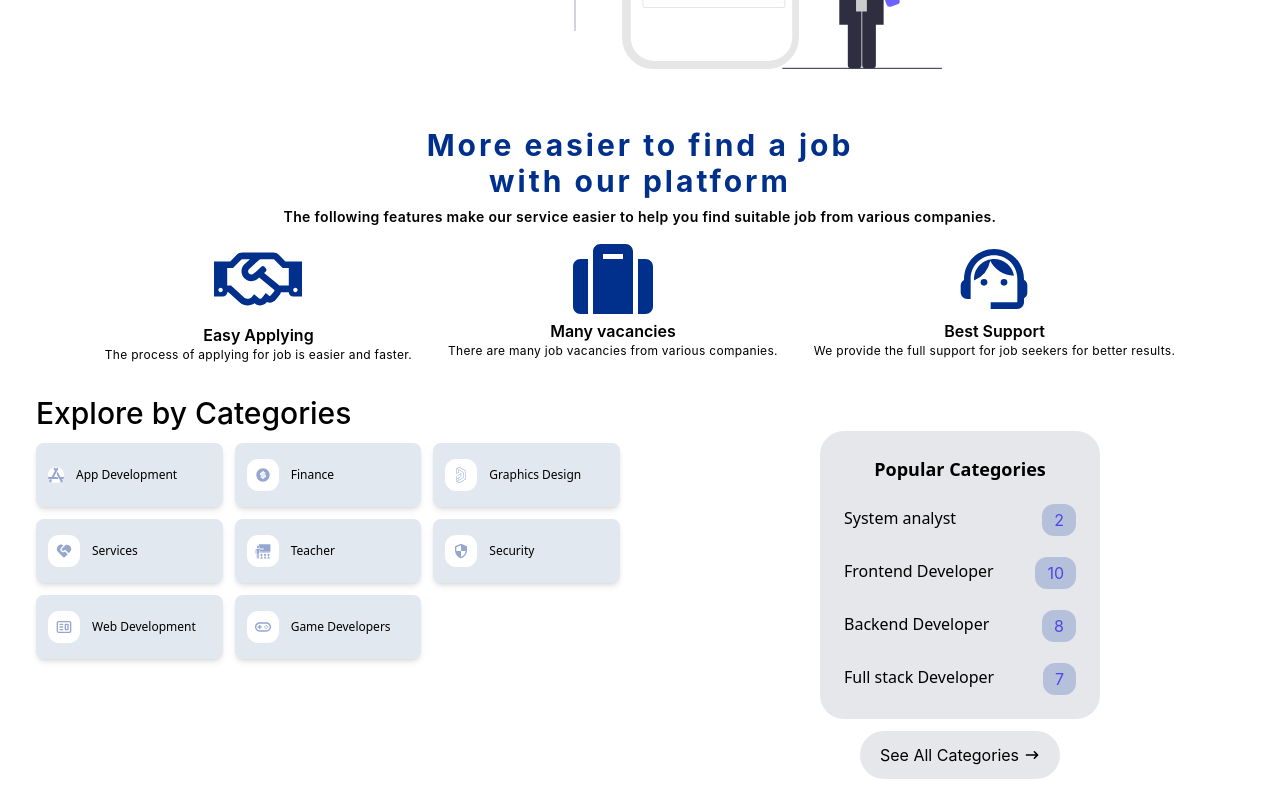
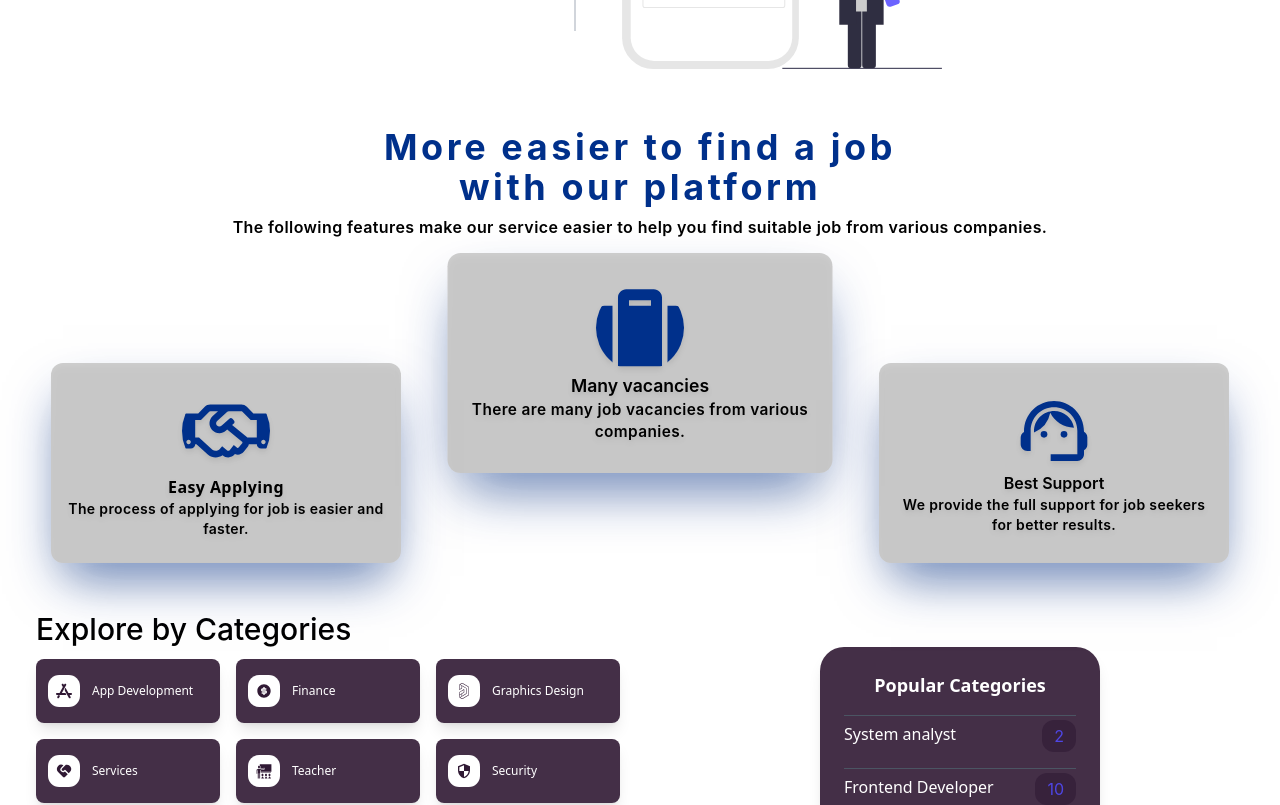
Before and after one commit to sachin-sapkota/online-job-portal, a Next.js app: page / in a window 1280 px wide. Shown: the part 1740-2545 px from the top of the page. Built offline with nearby package versions, Linux system fonts and the light colour scheme.

Commit message:
landing page

```diff
--- a/components/LandingPage.js
+++ b/components/LandingPage.js
@@ -100,44 +100,47 @@ const LandingPage = () => {
         </div>
       </section>
 
-      <div className="flex flex-col mx-2 mt-[3rem] select-none">
-        <div className="text-center font-bold  text-primary tracking-widest text-3xl">
+      <div className=" px-2 flex flex-col mx-2 mt-[3rem] select-none mb-[3rem]">
+        <div className="text-center font-bold  text-primary tracking-widest text-4xl">
           More easier to find a job
         </div>
-        <div className="text-center font-bold text-3xl tracking-widest text-primary ">
+        <div className="text-center font-bold text-4xl tracking-widest text-primary ">
           with our platform
         </div>
-        <div className="mt-2 tracking-wide  text-center px-7 text-sm font-semibold">
+        <div className="mt-2 tracking-wide  text-center px-7 text-md font-semibold mb-4">
           The following features make our service easier to help you find
           suitable job from various companies.
         </div>
-        <div className="flex sm:flex-row flex-col justify-center text-center items-center mt-2 gap-5 px-3">
-          <div className="flex flex-col items-center justify-center ">
+        <div className="flex gap-16 md:gap-10 lg:gap-16 md:flex-row flex-col justify-center text-center items-center md:items-start mt-2  px-3">
+          <div className="mt-0 md:mt-[100px] min-w-[230px] min-h-[180px] w-[350px] h-[200px] bg-black/20 shadow-primary/60  drop-shadow-md shadow-2xl   p-4 rounded-xl flex flex-col items-center justify-center ">
             <div>
-              <FaRegHandshake className="text-primary text-[5.5rem] dark:text-indigo-400 " />
+              <FaRegHandshake className="rounded-full overflow-hidden text-primary text-[5.5rem] dark:text-indigo-400 " />
             </div>
-            <span className="font-semibold">Easy Applying</span>
-            <span className="text-xs tracking-wide ">
+            <span className="font-bold font-sans tracking-wide ">
+              Easy Applying
+            </span>
+            <span className=" text-sm tracking-wide font-semibold ">
               The process of applying for job is easier and faster.
             </span>
           </div>
 
-          <div className="flex flex-col items-center justify-center px-4">
-            <div>
-              <FaSuitcase className=" text-[5rem] text-primary dark:text-indigo-400  " />
+          <div className="min-w-[230px] min-h-[180px] w-[350px] h-[200px] scale-100 md:scale-110 bg-black/20 shadow-primary/60  drop-shadow-md shadow-2xl   p-4 rounded-xl flex flex-col items-center justify-center ">
+            <div className="">
+              <FaSuitcase className=" rounded-full overflow-hidden  text-[5rem] text-primary dark:text-indigo-400  " />
             </div>
             <span className="font-semibold">Many vacancies</span>
-            <span className="text-xs tracking-wide ">
+            <span className=" text-sm tracking-wide font-semibold ">
               There are many job vacancies from various companies.
             </span>
           </div>
 
-          <div className="flex flex-col items-center justify-center ">
+          <div className="mt-0 md:mt-[100px] min-w-[230px] min-h-[180px] w-[350px] h-[200px] bg-black/20 shadow-primary/60  drop-shadow-md shadow-2xl   p-4 rounded-xl flex flex-col items-center justify-center ">
+            {' '}
             <div>
-              <MdSupportAgent className="text-primary text-[5rem] dark:text-indigo-400  " />
+              <MdSupportAgent className="rounded-full overflow-hidden text-primary text-[5rem] dark:text-indigo-400  " />
             </div>
             <span className="font-semibold">Best Support</span>
-            <span className="text-xs tracking-wide ">
+            <span className=" text-sm tracking-wide font-semibold ">
               We provide the full support for job seekers for better results.
             </span>
           </div>
@@ -153,65 +156,65 @@ const LandingPage = () => {
             We provide many categories, choose a category according to your
             expertise to make it easier to find a job.
           </div>
-          <div className="grid grid-cols-2 sm:grid-cols-2 md:grid-cols-3 mt-3 gap-3">
-            <div className=" dark:bg-gray-700 group bg-slate-200 hover:scale-[10px] hover:bg-indigo-400 hover:text-white flex gap-3 items-center justify-cente rounded-lg py-4 px-3 shadow-md">
-              <div className="text-color1 bg-white rounded-[0.7rem] p- 2 dark:bg-gray-700">
+          <div className="[&>*]:bg-footer/90 [&>*]:text-white [&>*]:shadow-lg [&>*]:dark:shadow-md [&>*]:dark:shadow-white/40  grid grid-cols-2 sm:grid-cols-2 md:grid-cols-3 mt-3 gap-4">
+            <div className="group hover:bg-footer/80 transition-all duration-300 hover:text-white flex gap-3 items-center  rounded-lg py-4 px-3 shadow-md dark:bg-footer">
+              <div className="text-footer dark:text-white bg-white rounded-[0.7rem] p-2 dark:bg-gray-700">
                 <SiAppstore />
               </div>
               <div className="text-xs font-sans">App Development</div>
               <div></div>
             </div>
 
-            <div className="group bg-slate-200 hover:bg-indigo-400 hover:text-white flex gap-3 items-center justify-cente rounded-lg py-4 px-3 shadow-md dark:bg-gray-700">
-              <div className="text-color1 bg-white rounded-[0.7rem] p-2 dark:bg-gray-700">
+            <div className="group hover:bg-footer/80 transition-all duration-300 hover:text-white flex gap-3 items-center  rounded-lg py-4 px-3 shadow-md dark:bg-footer">
+              <div className="text-footer dark:text-white bg-white rounded-[0.7rem] p-2 dark:bg-gray-700">
                 <RiMoneyDollarCircleFill />
               </div>
               <div className="text-xs font-sans">Finance</div>
               <div></div>
             </div>
 
-            <div className="group bg-slate-200 hover:bg-indigo-400 hover:text-white flex gap-3 items-center justify-cente rounded-lg py-4 px-3 shadow-md dark:bg-gray-700">
-              <div className="text-color1 bg-white rounded-[0.7rem] p-2 dark:bg-gray-700">
+            <div className="group hover:bg-footer/80 transition-all duration-300 hover:text-white flex gap-3 items-center  rounded-lg py-4 px-3 shadow-md dark:bg-footer">
+              <div className="text-footer dark:text-white bg-white rounded-[0.7rem] p-2 dark:bg-gray-700">
                 <SiAltiumdesigner />
               </div>
               <div className="text-xs font-sans">Graphics Design</div>
               <div></div>
             </div>
 
-            <div className="group bg-slate-200 hover:bg-indigo-400 hover:text-white flex gap-3 items-center justify-cente rounded-lg py-4 px-3 shadow-md dark:bg-gray-700">
-              <div className="text-color1 bg-white rounded-[0.7rem] p-2 dark:bg-gray-700">
+            <div className="group hover:bg-footer/80 transition-all duration-300 hover:text-white flex gap-3 items-center  rounded-lg py-4 px-3 shadow-md dark:bg-footer">
+              <div className="text-footer dark:text-white bg-white rounded-[0.7rem] p-2 dark:bg-gray-700">
                 <RiServiceFill />
               </div>
               <div className="text-xs font-sans">Services</div>
               <div></div>
             </div>
 
-            <div className="group bg-slate-200 hover:bg-indigo-400 hover:text-white flex gap-3 items-center justify-cente rounded-lg py-4 px-3 shadow-md dark:bg-gray-700">
-              <div className="text-color1 bg-white rounded-[0.7rem] p-2 dark:bg-gray-700">
+            <div className="group hover:bg-footer/80 transition-all duration-300 hover:text-white flex gap-3 items-center  rounded-lg py-4 px-3 shadow-md dark:bg-footer">
+              <div className="text-footer dark:text-white bg-white rounded-[0.7rem] p-2 dark:bg-gray-700">
                 <GiTeacher />
               </div>
               <div className="text-xs font-sans">Teacher</div>
               <div></div>
             </div>
 
-            <div className="group bg-slate-200 hover:bg-indigo-400 hover:text-white flex gap-3 items-center justify-cente rounded-lg py-4 px-3 shadow-md dark:bg-gray-700">
-              <div className="text-color1 bg-white rounded-[0.7rem] p-2 dark:bg-gray-700">
+            <div className="group hover:bg-footer/80 transition-all duration-300 hover:text-white flex gap-3 items-center  rounded-lg py-4 px-3 shadow-md dark:bg-footer">
+              <div className="text-footer dark:text-white bg-white rounded-[0.7rem] p-2 dark:bg-gray-700">
                 <MdOutlineSecurity />
               </div>
               <div className="text-xs font-sans">Security</div>
               <div className=""></div>
             </div>
 
-            <div className="group bg-slate-200 hover:bg-indigo-400 hover:text-white flex gap-3 items-center justify-cente rounded-lg py-4 px-3 shadow-md dark:bg-gray-700">
-              <div className="text-color1 bg-white rounded-[0.7rem] p-2 dark:bg-gray-700">
+            <div className="group hover:bg-footer/80 transition-all duration-300 hover:text-white flex gap-3 items-center  rounded-lg py-4 px-3 shadow-md dark:bg-footer">
+              <div className="text-footer dark:text-white bg-white rounded-[0.7rem] p-2 dark:bg-gray-700">
                 <CgWebsite />
               </div>
               <div className="text-xs font-sans">Web Development</div>
               <div></div>
             </div>
 
-            <div className="group bg-slate-200 hover:bg-indigo-400 hover:text-white flex gap-3 items-center justify-cente rounded-lg py-4 px-3 shadow-md dark:bg-gray-700">
-              <div className="text-color1 bg-white rounded-[0.7rem] p-2 dark:bg-gray-700">
+            <div className="group hover:bg-footer/80 transition-all duration-300 hover:text-white flex gap-3 items-center  rounded-lg py-4 px-3 shadow-md dark:bg-footer">
+              <div className="text-footer dark:text-white bg-white rounded-[0.7rem] p-2 dark:bg-gray-700">
                 <CgGames />
               </div>
               <div className="text-xs font-sans">Game Developers</div>
@@ -220,8 +223,8 @@ const LandingPage = () => {
           </div>
         </div>
         <div className="flex justify-center items-center ">
-          <div className="flex flex-col items-center justify-center">
-            <div className="bg-gray-200 rounded-3xl md:p-6 sm:p-5 p-5 mx-5 sm:mx-5  mt-9 flex flex-col divide-y gap-4 min-h-[280px] min-w-[280px] max-w-[410px] dark:bg-gray-700">
+          <div className="flex flex-col items-center justify-center ">
+            <div className="shadow-lg bg-footer/90 text-white rounded-3xl md:p-6 sm:p-5 p-5 mx-5 sm:mx-5  mt-9 flex flex-col divide-y divide-gray-600 gap-4 min-h-[280px] min-w-[280px] max-w-[410px] dark:bg-gray-700">
               <div className="font-bold font-sans text-lg text-center">
                 Popular Categories
               </div>
@@ -229,7 +232,7 @@ const LandingPage = () => {
                 <span className="flex-1 flex items-center  font-sans font-medium">
                   System analyst
                 </span>
-                <div className="bg-color1 bg-opacity-60 text-indigo-600 px-3 py-1 mt-1 rounded-xl flex items-center justify-center">
+                <div className="bg-footer bg-opacity-60 text-indigo-600 px-3 py-1 mt-1 rounded-xl flex items-center justify-center">
                   2
                 </div>
               </div>
@@ -237,7 +240,7 @@ const LandingPage = () => {
                 <span className="flex-1 flex items-center   font-sans font-medium">
                   Frontend Developer
                 </span>
-                <div className="bg-color1 bg-opacity-60 text-indigo-600 px-3 py-1 rounded-xl mt-1  flex items-center justify-center">
+                <div className="bg-footer bg-opacity-60 text-indigo-600 px-3 py-1 rounded-xl mt-1  flex items-center justify-center">
                   10
                 </div>
               </div>
@@ -245,7 +248,7 @@ const LandingPage = () => {
                 <span className="flex-1 flex items-center  font-sans font-medium">
                   Backend Developer
                 </span>
-                <div className="bg-color1 bg-opacity-60 text-indigo-600 px-3 py-1 mt-1  rounded-xl flex items-center justify-center">
+                <div className="bg-footer bg-opacity-60 text-indigo-600 px-3 py-1 mt-1  rounded-xl flex items-center justify-center">
                   8
                 </div>
               </div>
@@ -253,19 +256,19 @@ const LandingPage = () => {
                 <span className="flex-1 flex items-center   font-sans font-medium">
                   Full stack Developer
                 </span>
-                <div className="bg-color1 bg-opacity-60 text-indigo-600 px-3 py-1 mt-1  rounded-xl flex items-center justify-center">
+                <div className="bg-footer bg-opacity-60 text-indigo-600 px-3 py-1 mt-1  rounded-xl flex items-center justify-center">
                   7
                 </div>
               </div>
             </div>
 
-            <div className="min-w-[200px] max-w-[410px] select-none cursor-pointer  bg-gray-200 dark:bg-slate-600 rounded-3xl  flex items-center justify-between mx-5 sm:mx-5 md:mx-[100px] my-3 px-5 py-3">
+            <div className="shadow-md   min-w-[200px] max-w-[410px] select-none cursor-pointer  bg-footer/95 text-white hover:bg-footer/80 transition-all duration-300 dark:bg-slate-600 rounded-3xl  flex items-center justify-between mx-5 sm:mx-5 md:mx-[100px] my-3 px-5 py-3">
               <div>See All Categories</div>
               <HiArrowNarrowRight />
             </div>
           </div>
-          <div className="hidden sm:block  md:block p-3 lg:hidden">
-            <Image src={require('../images/popular.svg')} />
+          <div className="hidden sm:block  md:block p-3 lg:hidden object-contain w-[400px] h-[400px] mt-9 pt-10">
+            <Image src={require('../images/popular2.svg')} />
           </div>
         </div>
       </div>
--- a/tailwind.config.js
+++ b/tailwind.config.js
@@ -50,6 +50,7 @@ module.exports = {
         color4: '#243b55',
         color3: '#141e30',
         primary: '#00308b',
+        footer: '#301934',
       },
     },
   },
```
Also changed, not shown: components/Footer.js (+3 -8 lines), package.json (+2 -11 lines), images/popular2.svg (added), 1 other file (tests, documents, lock files or other folders).
